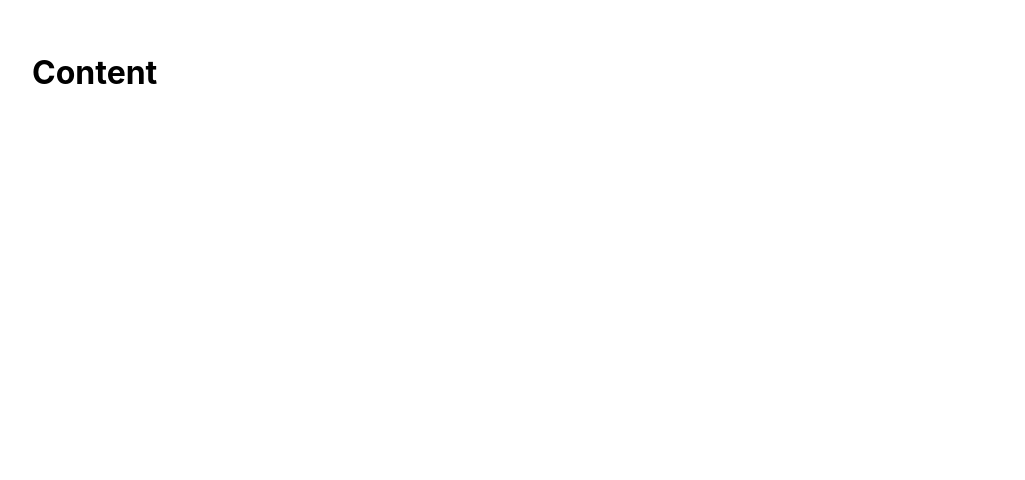
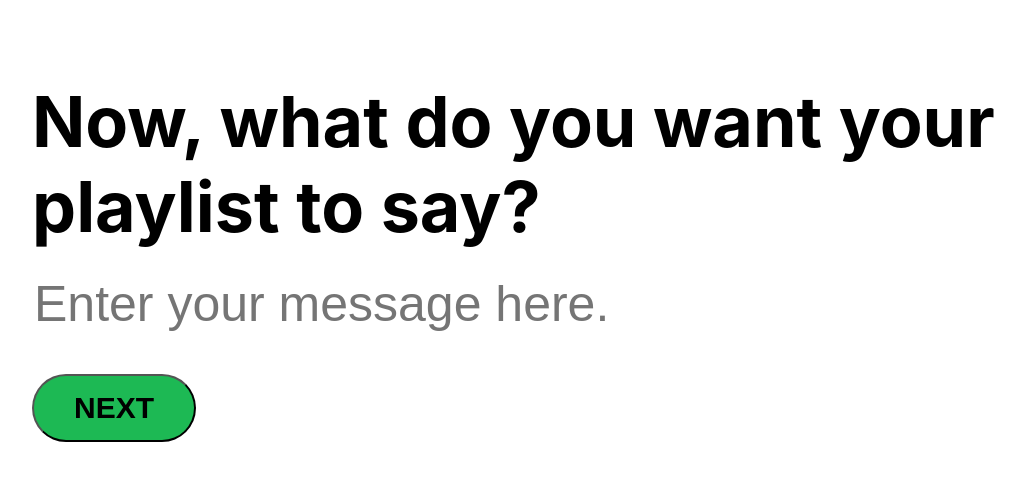
Before and after one commit to maberer1/say-it-with-spotify, a React (Create React App) app: page /content in a window 1280 px wide. Shown: the top 480 px of the page, without its empty margins (32-1057 px from the left). Built offline with nearby package versions, Linux system fonts and the light colour scheme.

Commit message:
Content page styling in App.css

```diff
--- a/src/App.css
+++ b/src/App.css
@@ -29,3 +29,23 @@
   margin: 40% 0 4rem 10rem;
   font-size: 20px;
 }
+
+#Prompt {
+  font-size: 70px;
+  margin: 46.9px 0 25px 0;
+}
+
+#Response {
+  font-size: 50px;
+  width: 60vw;
+  border: none;
+}
+
+#Next-Btn {
+  background-color: #1db954;
+  font-size: 30px;
+  margin: 40px 0 0 0;
+  padding: 15px 40px;
+  font-weight: bold;
+  border-radius: 40px;
+}
--- a/src/Content.js
+++ b/src/Content.js
@@ -4,7 +4,10 @@ import './App.css';
 function Content(props) {
     return (
         <div>
-            <h1>Content</h1>
+            <h1 id="Prompt">Now, what do you want your playlist to say?</h1>
+            <input type="text" placeholder="Enter your message here." id="Response"></input>
+            <br></br>
+            <button id="Next-Btn">NEXT</button>
         </div>
     );
 }
```
